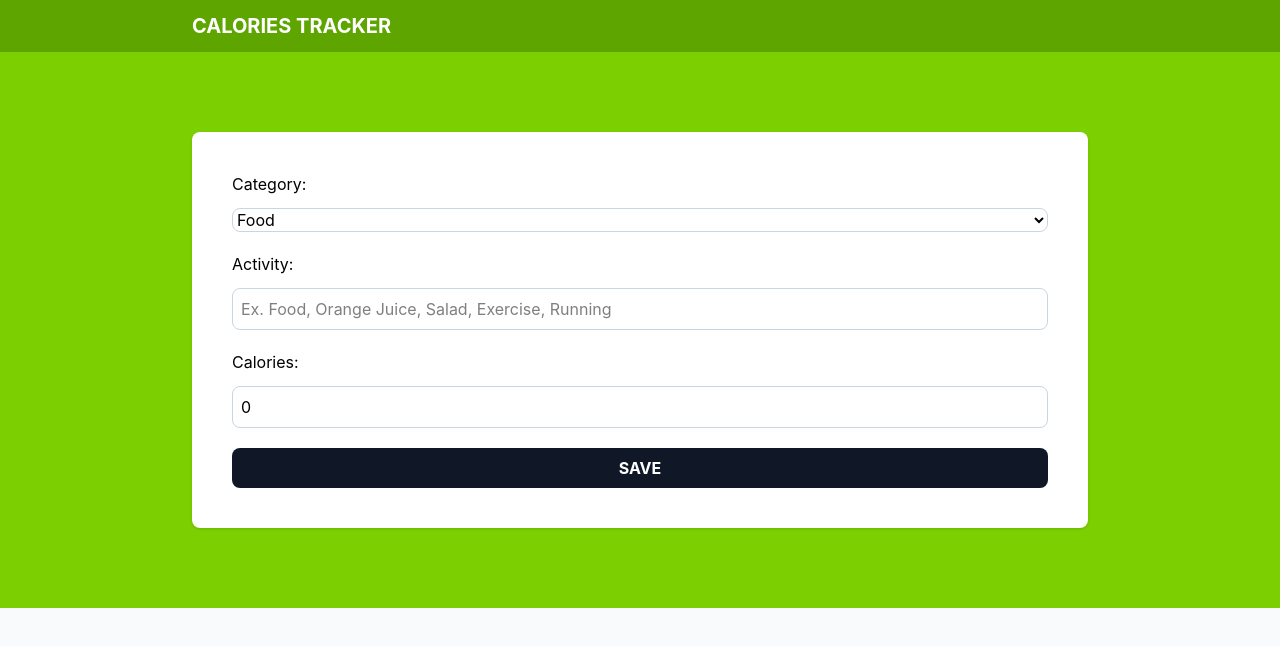
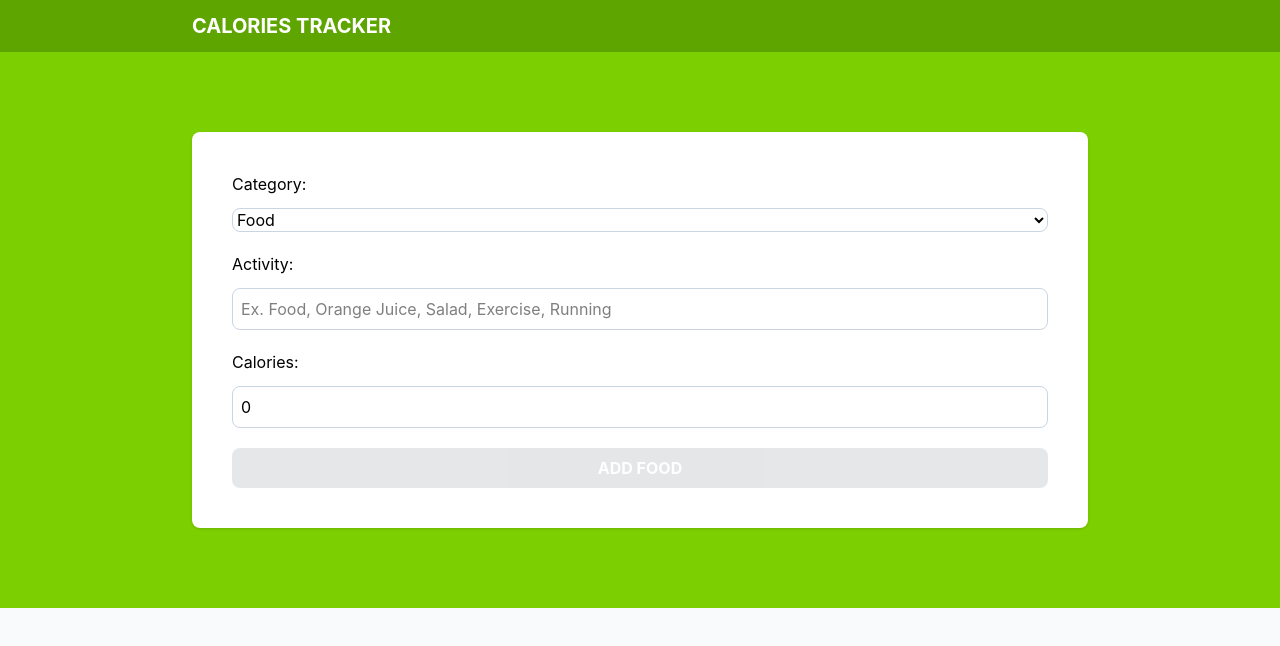
Before and after one commit to FerchoChainz/CaloriesTracker-React-Course, a React (Vite) app: page / in a window 1280 px wide. Shown: the top 646 px of the page. Built offline with nearby package versions, Linux system fonts and the light colour scheme.

Commit message:
Defining the reducer

```diff
--- a/src/components/Form.tsx
+++ b/src/components/Form.tsx
@@ -1,4 +1,4 @@
-import { useState, type ChangeEvent } from "react";
+import { useState, type ChangeEvent, type SubmitEvent } from "react";
 import type { Activity } from "../types";
 import { categories } from "../data/categories";
 
@@ -24,8 +24,22 @@ function Form() {
     })
   }
 
+  // Form Validation input
+  const isValidActivity = () => {
+    const {name, calories} = activity
+
+    return name.trim() !== "" && calories > 0;
+  }
+
+  const handleSubmit =(e: React.SubmitEvent<HTMLFormElement>) => {
+    e.preventDefault();
+    console.log(activity);
+  }
+
   return (
-    <form className="space-y-5 bg-white shadow p-10 rounded-lg ">
+    <form className="space-y-5 bg-white shadow p-10 rounded-lg "
+    onSubmit={handleSubmit}
+    >
       <div className="grid grid-cols-1 gap-3">
         <label htmlFor="category">Category:</label>
         <select
@@ -71,8 +85,9 @@ function Form() {
         type="submit"
         name=""
         id=""
-        className="bg-gray-900 w-full p-2 font-bold text-white uppercase cursor-pointer rounded-lg hover:bg-gray-700"
-        value="Save"
+        className="bg-gray-900 w-full p-2 font-bold text-white uppercase cursor-pointer rounded-lg disabled:opacity-10"
+        value={activity.category === 1 ? 'Add Food' : 'Add Activity'}
+        disabled={!isValidActivity()}
         />
 
     </form>
--- /dev/null
+++ b/src/reducers/ActivityReducer.ts
@@ -0,0 +1,22 @@
+import type { Activity } from "../types"
+
+export type ActivityActions = {
+
+}
+
+type ActivityState = {
+    activities: Activity[];
+}
+
+export const initialState : ActivityState = {
+    activities: []
+}
+
+export const activityReducer = (
+    state: ActivityState = initialState,
+    action: ActivityActions
+) => {
+
+
+
+}
```
